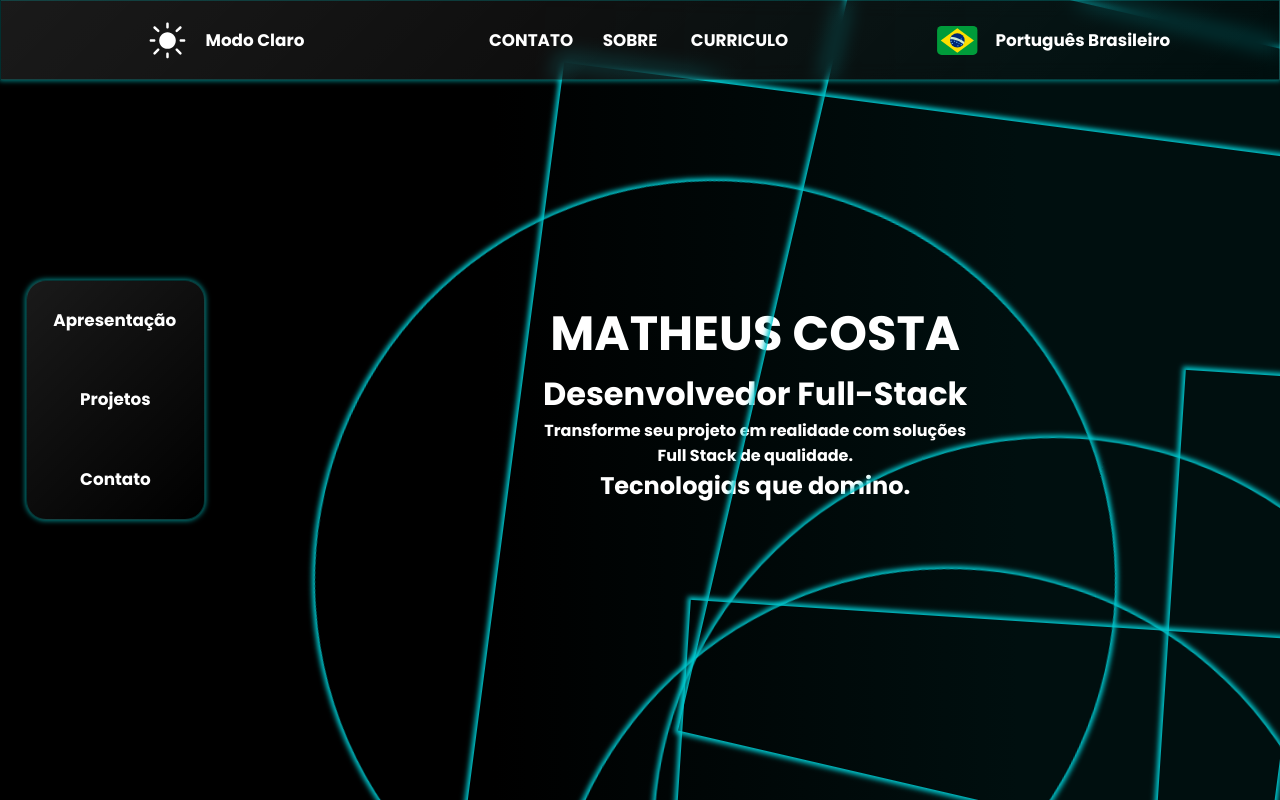
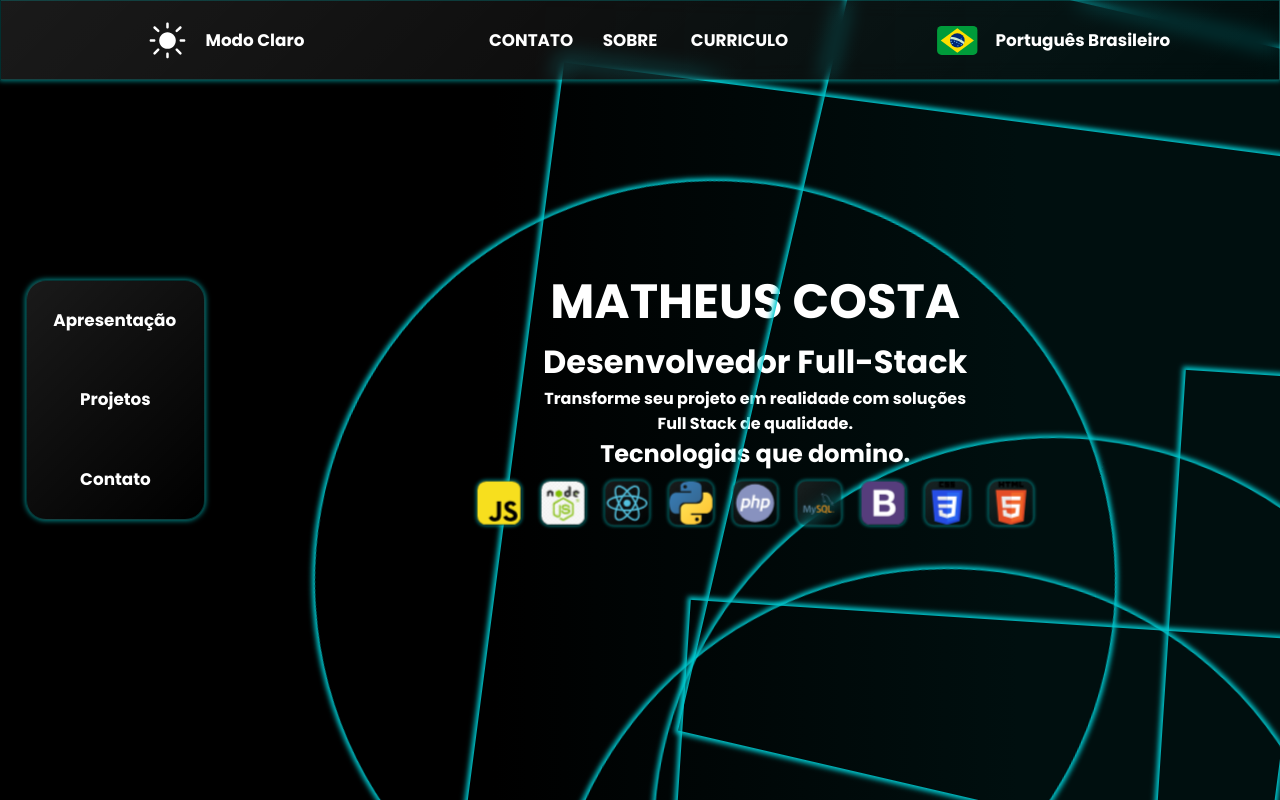
Before and after one commit to MatheusCostaM/Meu-Portfolio, a React (Vite) app: page / in a window 1280 px wide. Shown: the top 800 px of the page. Built offline with nearby package versions, Linux system fonts and the light colour scheme.

Commit message:
adicionando o componente Tag e estruturando o Dashboard

```diff
--- a/src/componentes/Container/index.jsx
+++ b/src/componentes/Container/index.jsx
@@ -12,6 +12,11 @@ height: 100vh;
 flex-direction: column;
 text-align: center;
 
+div {
+    display: flex;
+    flex-direction: row;
+}
+
 
 `;
 
--- a/src/componentes/Dashboard/index.jsx
+++ b/src/componentes/Dashboard/index.jsx
@@ -2,6 +2,7 @@ import React from 'react';
 import styled from "styled-components";
 import Container from '../Container';
 import Text from '../Text';
+import Tag from '../Tag';
 
 const Dashboard = styled.div`
 
@@ -19,10 +20,20 @@ export default () => {
                 <Text tipoText="titulo2">Desenvolvedor Full-Stack</Text>
                 <Text tipoText="titulo3">Transforme seu projeto em realidade com soluções <br /> Full Stack de qualidade.</Text>
                 <Text>Tecnologias que domino.</Text>
+                <div><Tag tipo="JavaScript" />
+                    <Tag tipo="Node" />
+                    <Tag tipo="React" />
+                    <Tag tipo="Python" />
+                    <Tag tipo="Php" />
+                    <Tag tipo="MySql" />
+                    <Tag tipo="Bootstrap" />
+                    <Tag tipo="Css" />
+                    <Tag tipo="Html" />
+                </div>
             </Container>
             <Container><Text>sdafasdf</Text></Container>
             <Container><Text>sdafasdf</Text></Container>
         </Dashboard>
-    );
+    )
 
 }
--- /dev/null
+++ b/src/componentes/Tag/index.jsx
@@ -0,0 +1,73 @@
+import React from 'react';
+import styled from "styled-components";
+import Interagible from '../Interagible';
+import Vidro from '../Vidro';
+import JavaScript from '../../assets/img/js.svg';
+import Bootstrap from '../../assets/img/bootstrap.svg';
+import Css from '../../assets/img/css.svg';
+import Html from '../../assets/img/html.svg';
+import MySql from '../../assets/img/mysql.svg';
+import Node from '../../assets/img/node.svg';
+import Php from '../../assets/img/php.svg';
+import Python from '../../assets/img/py.svg';
+import ReactJS from '../../assets/img/react.svg';
+
+const Tag = styled.div`
+
+height: 8vh;
+width: 8vh;
+object-fit: contain;
+border-radius: 20%;
+
+*{
+    height: 100%;
+    width: 100%;
+}
+
+img {
+    border-radius: 20%;
+}
+`;
+
+export default ({ tipo }) => {
+
+    const qualTipo = (tipo) => {
+
+        console.log(1);
+
+        switch (tipo) {
+            case "JavaScript":
+                return JavaScript;
+            case "Bootstrap":
+                return Bootstrap;
+            case "Css":
+                return Css;
+            case "Html":
+                return Html;
+            case "MySql":
+                return MySql;
+            case "Node":
+                return Node;
+            case "Php":
+                return Php;
+            case "Python":
+                return Python;
+            case "React":
+                return ReactJS;
+        }
+    }
+
+    let svg = qualTipo(tipo);
+
+
+    return (
+        <Tag>
+            <Interagible>
+                <Vidro $bordaCurva="20%">
+                    <img src={svg} />
+                </Vidro>
+            </Interagible>
+
+        </Tag>
+    )
+}
--- a/src/componentes/Text/index.jsx
+++ b/src/componentes/Text/index.jsx
@@ -13,19 +13,15 @@ export default ({ children, tipoText }) => {
     const getTamanhoText = (tipoText) => {
         switch (tipoText) {
             case "titulo1":
-                console.log(5);
                 return 3;
 
             case "titulo2":
-                console.log(3);
                 return 2;
 
             case "titulo3":
-                console.log(2);
                 return 1;
 
             default:
-                console.log("switch quebrado");
                 return 1.5;
 
         }
```
